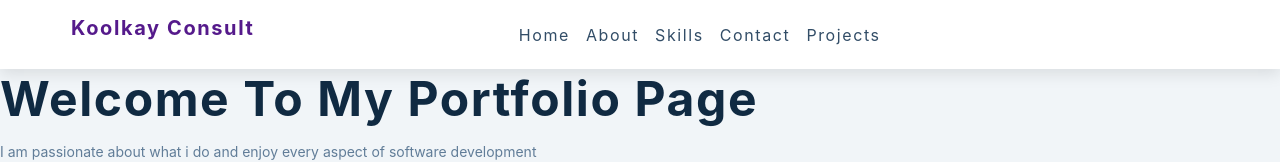
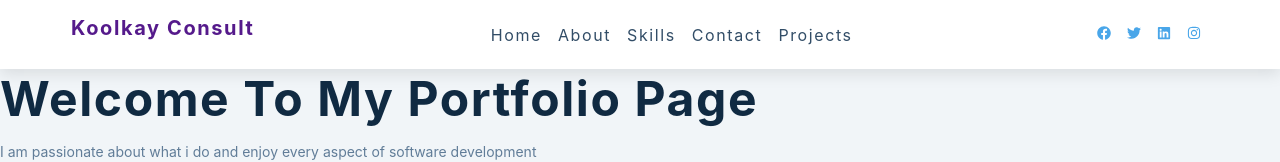
Before and after one commit to Simeon1809/Project, a React (Create React App) app in the folder project/: page / in a window 1280 px wide. Shown: the top 162 px of the page. Built offline with nearby package versions, Linux system fonts and the light colour scheme.

Commit message:
Fixed the Navbar bug

```diff
--- a/project/src/Route/Navbar.js
+++ b/project/src/Route/Navbar.js
@@ -52,7 +52,7 @@ import {FaBars} from 'react-icons/fa'
                     const {id,url, icon} = media;
                     return(
                       <li key={id}>
-                      <a href={url} />
+                      <a href={url}>{icon}</a>
                       </li>
                     )
                   })}
```
